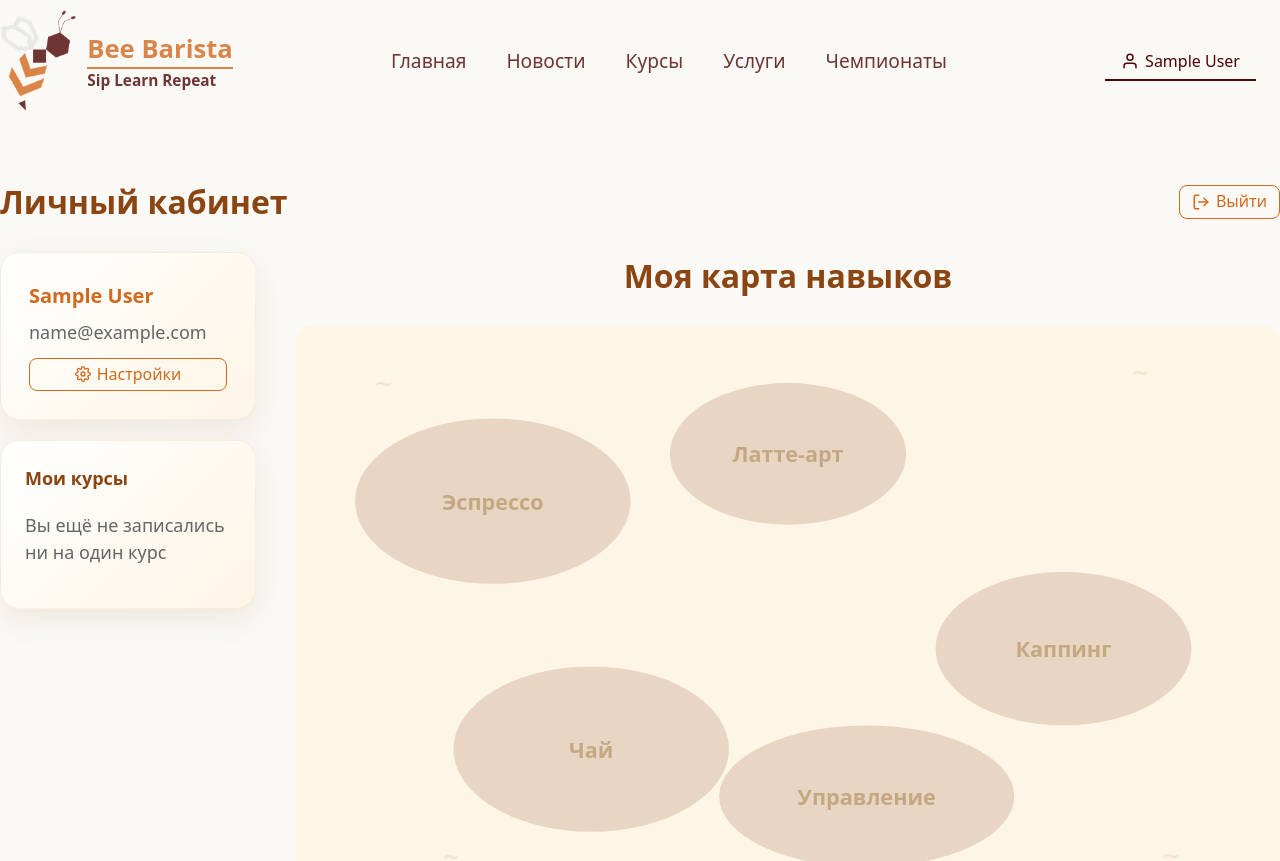
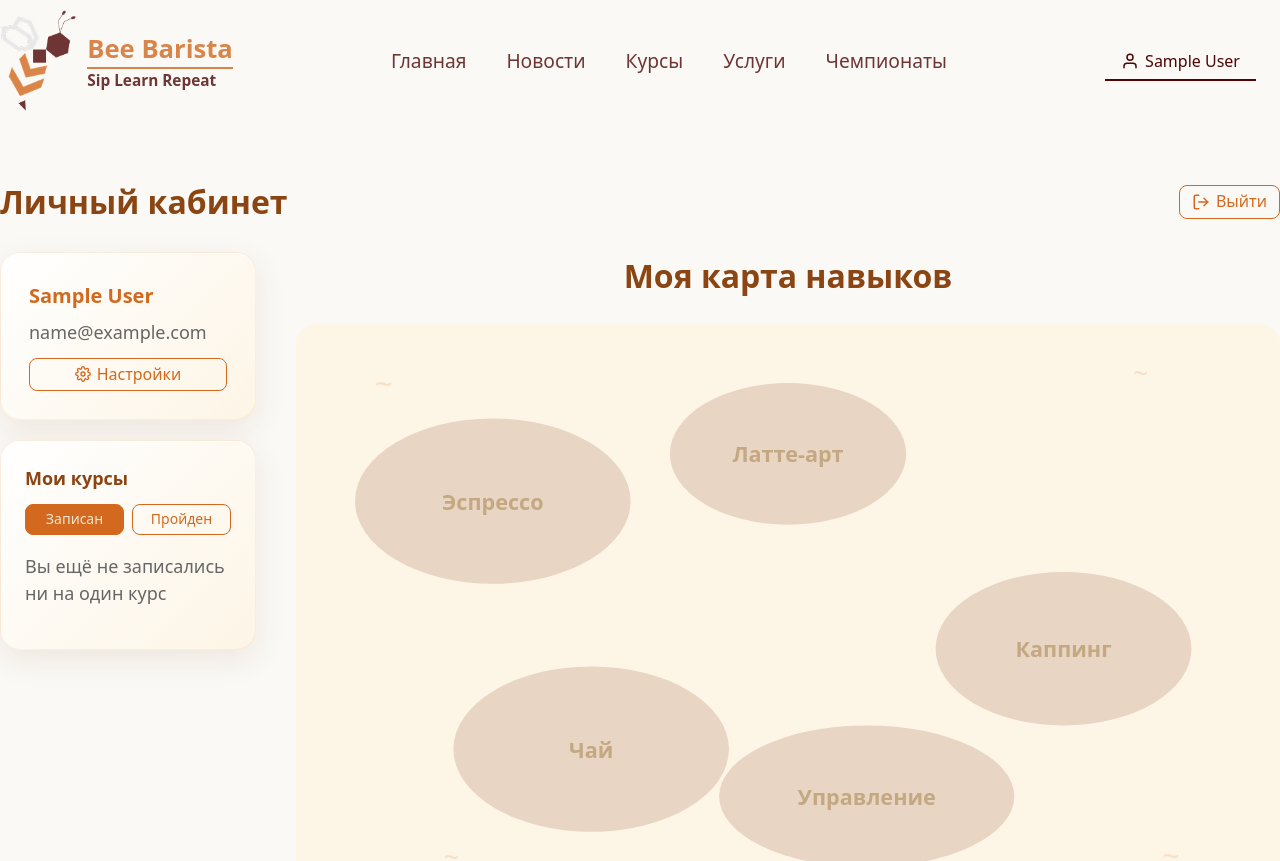
Before and after one commit to romkalan/Coffee-Tea-Mastery, a React (Vite) app: page /profile in a window 1280 px wide. Shown: the top 861 px of the page. Built offline with nearby package versions, Linux system fonts and the light colour scheme; data requests are answered from the project's data file; sample sign-in values are in the browser's storage.

Commit message:
feat: add course filter toggle (enrolled/completed) with empty states

```diff
--- a/src/pages/Profile/Profile.tsx
+++ b/src/pages/Profile/Profile.tsx
@@ -15,6 +15,7 @@ function Profile() {
     const dispatch = useAppDispatch();
     const navigate = useNavigate();
     const [settingsOpen, setSettingsOpen] = useState(false);
+    const [filter, setFilter] = useState<"enrolled" | "completed">("enrolled");
 
     const { data: enrollments = [] } = useGetEnrollmentsQuery(user?.id ?? "", {
         skip: !user,
@@ -29,6 +30,13 @@ function Profile() {
     const getCourseTitle = (courseId: string) => {
         return courses.find(c => c.id === courseId)?.title ?? courseId;
     };
+
+    const filteredEnrollments = enrollments.filter(
+        (e: TEnrollment) => e.status === filter
+    );
+
+    const hasAnyEnrolled = enrollments.some((e: TEnrollment) => e.status === "enrolled");
+    const hasAnyCompleted = enrollments.some((e: TEnrollment) => e.status === "completed");
 
     return (
         <div className={classNames(styles.root)}>
@@ -60,9 +68,35 @@ function Profile() {
 
                     <section className={classNames(styles.coursesCard)}>
                         <h2>Мои курсы</h2>
-                        {enrollments.length === 0 && <p className={classNames(styles.emptyText)}>Вы ещё не записались ни на один курс</p>}
+                        <div className={classNames(styles.toggle)}>
+                            <button
+                                className={classNames(styles.toggleBtn, filter === "enrolled" && styles.toggleActive)}
+                                onClick={() => setFilter("enrolled")}
+                            >
+                                Записан
+                            </button>
+                            <button
+                                className={classNames(styles.toggleBtn, filter === "completed" && styles.toggleActive)}
+                                onClick={() => setFilter("completed")}
+                            >
+                                Пройден
+                            </button>
+                        </div>
+                        {enrollments.length === 0 && filter === "enrolled" && (
+                            <p className={classNames(styles.emptyText)}>Вы ещё не записались ни на один курс</p>
+                        )}
+                        {enrollments.length === 0 && filter === "completed" && (
+                            <p className={classNames(styles.emptyText)}>Вы ещё не прошли ни одного курса</p>
+                        )}
+                        {enrollments.length > 0 && filteredEnrollments.length === 0 && filter === "completed" && !hasAnyCompleted && (
+                            <p className={classNames(styles.emptyText)}>Нет пройденных курсов. Продолжайте обучение!</p>
+                        )}
+                        {enrollments.length > 0 && filteredEnrollments.length === 0 && filter === "enrolled" && !hasAnyEnrolled && (
+                            <p className={classNames(styles.emptyText)}>Нет активных записей. Все курсы пройдены!</p>
+                        )}
+                        {filteredEnrollments.length > 0 && (
                             <ul className={classNames(styles.courseList)}>
-                            {enrollments.map((enrollment: TEnrollment) => (
+                                {filteredEnrollments.map((enrollment: TEnrollment) => (
                                     <li key={enrollment.id} className={classNames(styles.courseItem)}>
                                         <div className={classNames(styles.courseInfo)}>
                                             <strong>{getCourseTitle(enrollment.courseId)}</strong>
@@ -73,10 +107,12 @@ function Profile() {
                                         {enrollment.status === "enrolled" && (
                                             <button
                                                 className={classNames(styles.completeBtn)}
-                                            onClick={() => completeEnrollment({
+                                                onClick={() => {
+                                                    completeEnrollment({
                                                         id: enrollment.id,
                                                         completedAt: new Date().toISOString()
-                                            })}
+                                                    });
+                                                }}
                                             >
                                                 Отметить пройденным
                                             </button>
@@ -84,6 +120,7 @@ function Profile() {
                                     </li>
                                 ))}
                             </ul>
+                        )}
                     </section>
                 </aside>
 
--- a/src/pages/Profile/styles.module.scss
+++ b/src/pages/Profile/styles.module.scss
@@ -87,8 +87,41 @@
     h2 {
         color: $color-secondary;
         font-size: clamp(1.125rem, 1.4vw, 1.25rem);
-        margin: 0 0 20px;
+        margin: 0 0 12px;
         font-weight: 600;
+    }
+}
+
+.toggle {
+    display: flex;
+    gap: 8px;
+    margin-bottom: 16px;
+}
+
+.toggleBtn {
+    flex: 1;
+    padding: 6px 12px;
+    border: 1px solid $color-accent;
+    border-radius: 8px;
+    background: transparent;
+    color: $color-accent;
+    font-size: 14px;
+    font-weight: 500;
+    cursor: pointer;
+    transition: all 300ms ease;
+    line-height: 1.2;
+
+    &:hover {
+        background: rgba($color-accent, 0.05);
+    }
+}
+
+.toggleActive {
+    background: $color-accent;
+    color: $color-button-text;
+
+    &:hover {
+        background: $color-accent;
     }
 }
 
```
Lines whose indentation alone changed are shown as unchanged.
